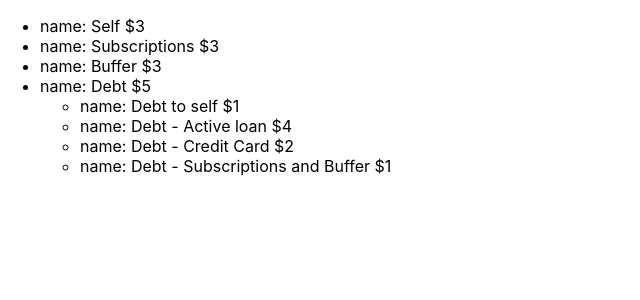
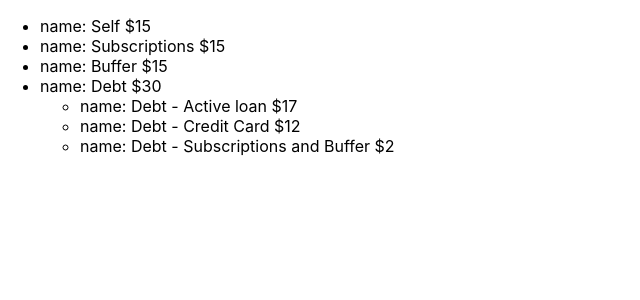
Before and after one commit to Ant3ney/Anthonys_Finance_App, a React (Create React App) app: page / in a window 1280 px wide. Shown: the top 300 px of the page, without its empty margins (0-640 px from the left). Built offline with nearby package versions, Linux system fonts and the light colour scheme.

Commit message:
Update partition tree

```diff
--- a/src/components/IncomePartition/PartitionTree.tsx
+++ b/src/components/IncomePartition/PartitionTree.tsx
@@ -1,7 +1,7 @@
 import build3DHierarchy from "./build3DHierarchy";
 import humboldt_fall_2023 from "./partitionTrees/humboldt_fall_2023";
 
-const HARD_INCOME = 24;
+const HARD_INCOME = 147;
 
 function PartitionTree({ income, twoDHierarchy }: any) {
   const deepCopy2DHierarchy = JSON.parse(JSON.stringify(twoDHierarchy));
--- a/src/components/IncomePartition/partitionTrees/humboldt_fall_2023.ts
+++ b/src/components/IncomePartition/partitionTrees/humboldt_fall_2023.ts
@@ -28,19 +28,11 @@ export default [
     parentID: null,
     children: [
       {
-        id: "0.6780912334948321",
-        parentID: "0.8284784560816267",
-        children: null,
-        percentage: "",
-        amount: "75",
-        name: "Debt to self",
-      },
-      {
         id: "0.07895224434880621",
         parentID: "0.8284784560816267",
         children: null,
         percentage: "",
-        amount: "530",
+        amount: "525",
         name: "Debt - Active loan",
       },
       {
@@ -48,7 +40,7 @@ export default [
         parentID: "0.8284784560816267",
         children: null,
         percentage: "",
-        amount: "205",
+        amount: "348",
         name: "Debt - Credit Card",
       },
       {
@@ -56,7 +48,7 @@ export default [
         parentID: "0.8284784560816267",
         children: null,
         percentage: "",
-        amount: "58",
+        amount: "56",
         name: "Debt - Subscriptions and Buffer",
       },
     ],
```
